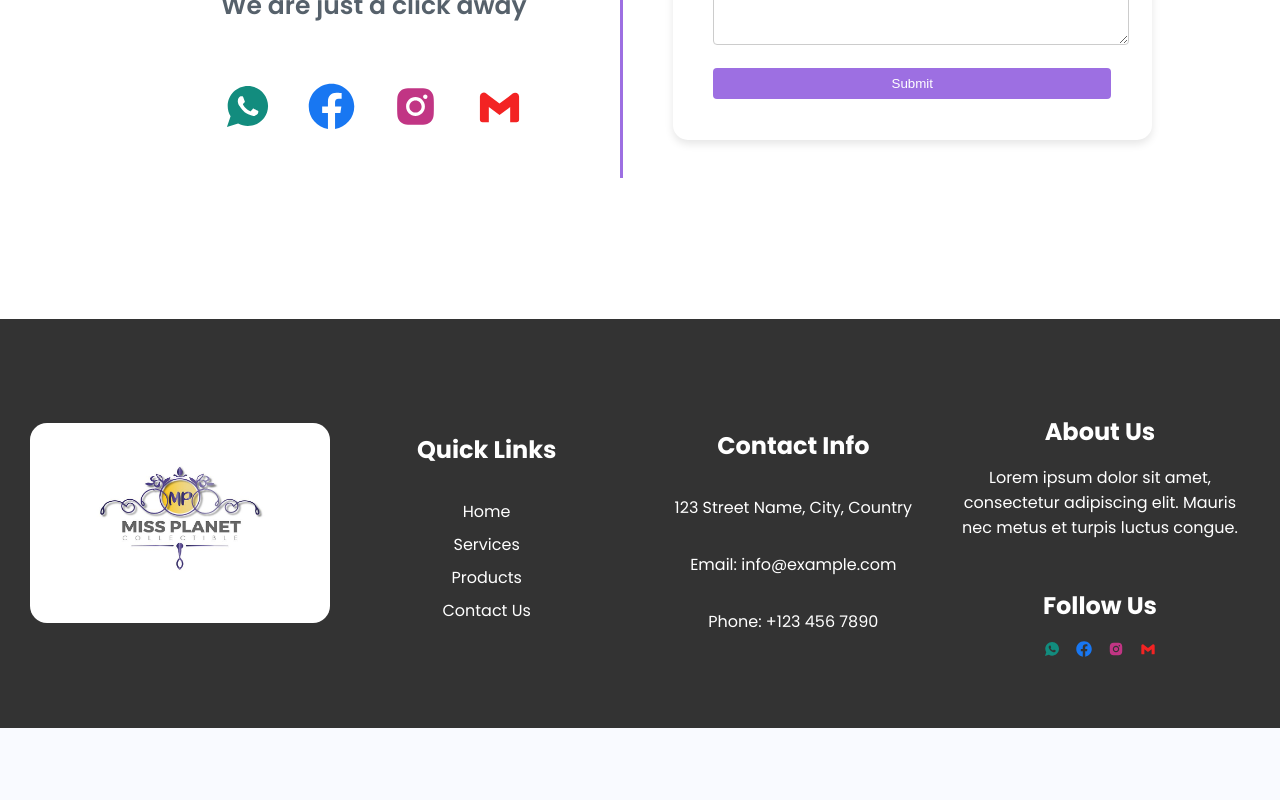
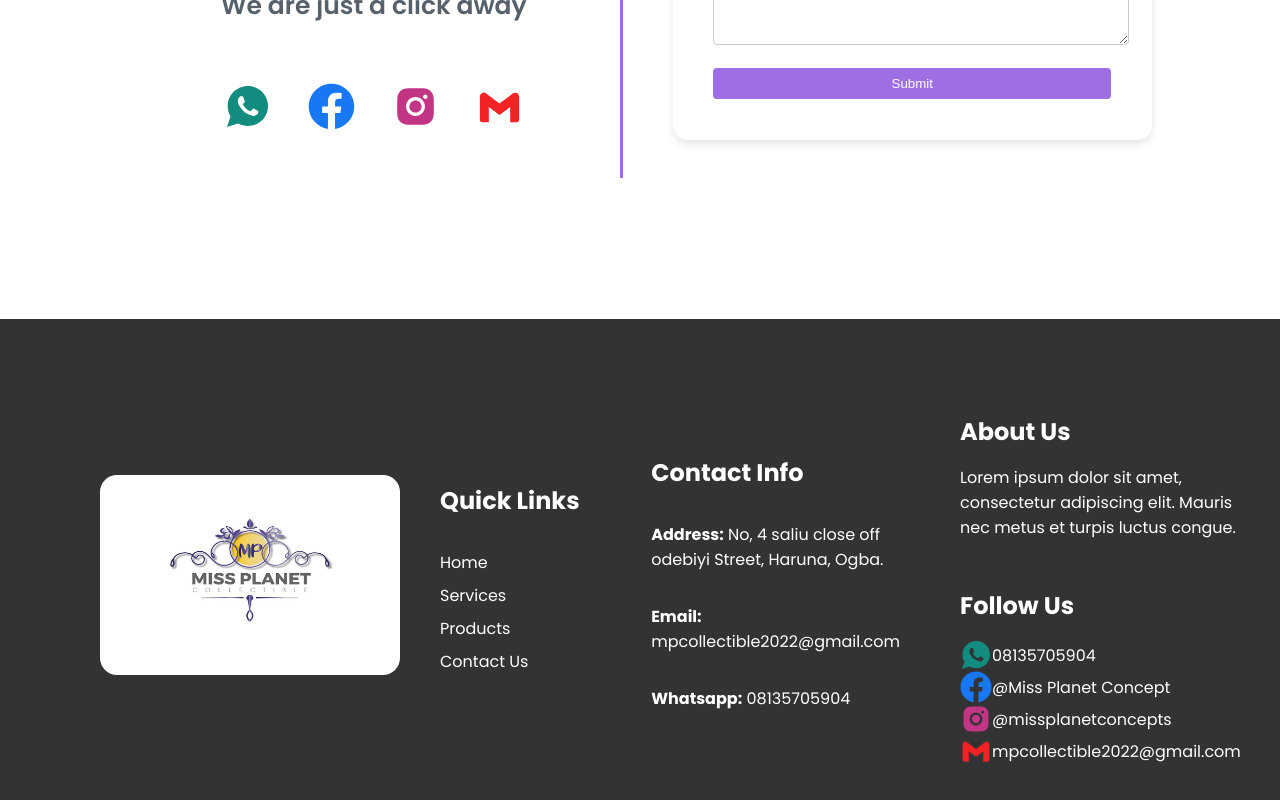
Before and after one commit to marveldc08/miss-planet, a Next.js app: page /contact in a window 1280 px wide. Shown: the part 1264-2064 px from the top of the page. Before the commit the page ends 1992 px from the top, so only its background shows below. Built offline with nearby package versions, Linux system fonts and the light colour scheme.

Commit message:
added social media links

```diff
--- a/src/components/ContactUs/ContactUs.tsx
+++ b/src/components/ContactUs/ContactUs.tsx
@@ -9,6 +9,16 @@ import Link from 'next/link';
 import ReviewForm from '../ReviewForm/ReviewForm';
 
 const ContactUs = () => {
+
+   const emailAddress = "mpcollectible2022@gmail.com";
+   const subject = "Enquiry";
+   const body = "Hello Miss Planet, I would like to make enquiries on...";
+
+   const mailtoLink = `mailto:${emailAddress}?subject=${encodeURIComponent(
+     subject
+   )}&body=${encodeURIComponent(body)}`;
+
+
   return (
     <div className={styles.contactSection}>
       <div className={styles.container}>
@@ -17,7 +27,7 @@ const ContactUs = () => {
           <p>
             Reach out to us to place special orders, make enquires and also a
             leave your comments , suggestions or feedbacks. Here at Miss Planet
-            Collectables, we are at your service always.
+            Collectible, we are at your service always.
           </p>
         </div>
         <div className={styles.contactBody}>
@@ -26,25 +36,33 @@ const ContactUs = () => {
             <h2>Reach Us on Our Social Platforms</h2>
             <h6>We are just a click away</h6>
             <div className={styles.socialIcons}>
-              <Link href={"/"}>
+              <Link href={"https://wa.me/2348135705904"}>
                 <IoLogoWhatsapp
                   className={styles.icon}
                   style={{ color: "#128c7e" }}
                 />
               </Link>
-              <Link href={"/"}>
+              <Link
+                href={
+                  "https://www.facebook.com/missplanetconcepts?mibextid=ZbWKwL"
+                }
+              >
                 <FaFacebook
                   className={styles.icon}
                   style={{ color: "#1877f2" }}
                 />
               </Link>
-              <Link href={"/"}>
+              <Link
+                href={
+                  "https://www.instagram.com/missplanetconcepts?igsh=MXN3azJ4MWNydGhwMg=="
+                }
+              >
                 <AiFillInstagram
                   className={styles.icon}
                   style={{ color: "#c13584" }}
                 />
               </Link>
-              <Link href={"/"}>
+              <Link href={mailtoLink}>
                 <BiLogoGmail
                   className={styles.icon}
                   style={{ color: "#f32323" }}
--- a/src/components/Footer/Footer.module.css
+++ b/src/components/Footer/Footer.module.css
@@ -16,11 +16,12 @@
 
 .column {
   width: calc(25% - 20px);
-  text-align: center;
+  text-align: left;
    display: flex;
    flex-direction: column;
     justify-content: center;
-   align-items: center;
+   align-items: flex-start;
+   margin-left: 5%;
 }
 
 .heading {
@@ -48,16 +49,28 @@
 
 .socialIcons {
   display: flex;
+  flex-direction: column;
+  justify-content: space-evenly;
+  align-items: flex-start;
 }
 
 .socialIcons a {
   margin-right: 1rem;
   color: #fff;
   text-decoration: none;
+  display: flex;
+  flex-direction: row;
+  justify-content: space-between;
+  align-items: center;
 }
 
 .socialIcons a:last-child {
   margin-right: 0;
+}
+
+.icon {
+  width: 2em;
+  height: 2em;
 }
 
 
@@ -68,6 +81,6 @@
         justify-content: center;
      }
     .column {
-     width: 100%;
+     width: auto;
      }
 }
--- a/src/components/Footer/Footer.tsx
+++ b/src/components/Footer/Footer.tsx
@@ -10,6 +10,15 @@ import Image from "next/image";
 import Link from "next/link";
 
 const Footer = () => {
+
+     const emailAddress = "mpcollectible2022@gmail.com";
+     const subject = "Enquiry";
+     const body = "Hello Miss Planet, I would like to make enquiries on...";
+
+     const mailtoLink = `mailto:${emailAddress}?subject=${encodeURIComponent(
+       subject
+     )}&body=${encodeURIComponent(body)}`;
+
   return (
     <footer className={styles.footer}>
       <div className={styles.container}>
@@ -41,12 +50,18 @@ const Footer = () => {
         </div>
         <div className={styles.column}>
           <h4 className={styles.heading}>Contact Info</h4>
-          <p>123 Street Name, City, Country</p>
-          <p>Email: info@example.com</p>
-          <p>Phone: +123 456 7890</p>
+          <p>
+            <b>Address:</b> No, 4 saliu close off odebiyi Street, Haruna, Ogba.
+          </p>
+          <p>
+            <b>Email:</b> mpcollectible2022@gmail.com
+          </p>
+          <p>
+            <b>Whatsapp:</b> 08135705904
+          </p>
         </div>
         <div className={styles.column}>
-          <div >
+          <div>
             <h4 className={styles.heading}>About Us</h4>
             <p>
               Lorem ipsum dolor sit amet, consectetur adipiscing elit. Mauris
@@ -55,29 +70,41 @@ const Footer = () => {
           </div>
           <h4 className={styles.heading}>Follow Us</h4>
           <div className={styles.socialIcons}>
-            <Link href={"/"}>
+            <Link href={"https://wa.me/2348135705904"}>
               <IoLogoWhatsapp
                 className={styles.icon}
                 style={{ color: "#128c7e" }}
               />
+              08135705904
             </Link>
-            <Link href={"/"}>
+            <Link
+              href={
+                "https://www.facebook.com/missplanetconcepts?mibextid=ZbWKwL"
+              }
+            >
               <FaFacebook
                 className={styles.icon}
                 style={{ color: "#1877f2" }}
               />
+              @Miss Planet Concept
             </Link>
-            <Link href={"/"}>
+            <Link
+              href={
+                "https://www.instagram.com/missplanetconcepts?igsh=MXN3azJ4MWNydGhwMg=="
+              }
+            >
               <AiFillInstagram
                 className={styles.icon}
                 style={{ color: "#c13584" }}
               />
+              @missplanetconcepts
             </Link>
-            <Link href={"/"}>
+            <Link href={mailtoLink}>
               <BiLogoGmail
                 className={styles.icon}
                 style={{ color: "#f32323" }}
               />
+              mpcollectible2022@gmail.com
             </Link>
           </div>
         </div>
--- a/src/styles/global.css
+++ b/src/styles/global.css
@@ -6,7 +6,7 @@
 
 body {
   font-family: 'Poppins', sans-serif;
-   margin: 0;
-    padding: 0;
-        background-color: #f9faffe5;
+  margin: 0;
+  padding: 0;
+  background-color: #f9faffe5;
 }
```
Also changed, not shown: src/app/page.tsx (+19 -17 lines), src/components/Testimonial/Testimonial.module.css (line endings or trailing spaces).
